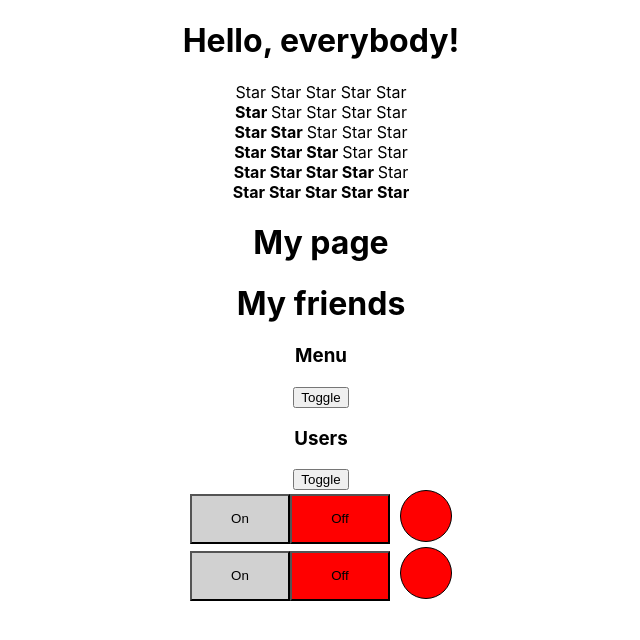
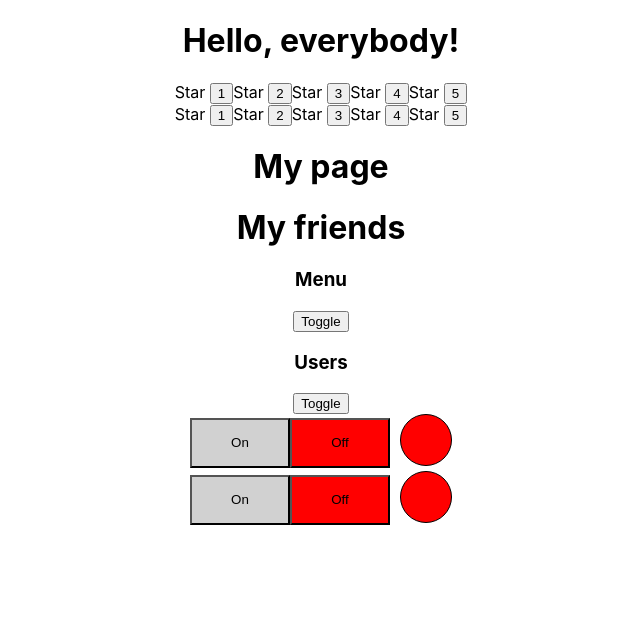
Before and after one commit to BlackLightninGg/React-is-very-simple, a React (Create React App) app: page / in a window 1280 px wide. Shown: the top 640 px of the page, without its empty margins (319-959 px from the left). Built offline with nearby package versions, Linux system fonts and the light colour scheme.

Commit message:
Added hook useState and buttons into component Rating , when click them, they make Star becomes bold

```diff
--- a/src/App.tsx
+++ b/src/App.tsx
@@ -9,12 +9,8 @@ function App() {
     return (
         <div className="App">
             <PageTitle title={"Hello, everybody!"}/>
-            <Rating value={0}/>
-            <Rating value={1}/>
-            <Rating value={2}/>
-            <Rating value={3}/>
-            <Rating value={4}/>
-            <Rating value={5}/>
+            <Rating/>
+            <Rating/>
             <PageTitle title={"My page"}/>
             <PageTitle title={"My friends"}/>
             <Accordion title={"Menu"}/>
--- a/src/components/Accordion/Accordion.tsx
+++ b/src/components/Accordion/Accordion.tsx
@@ -7,7 +7,6 @@ type AccordionPropsType = {
 export function Accordion(props: AccordionPropsType) {
 
     const [collapsed,useCollapsed] = useState<boolean>(false)
-    console.log(collapsed)
     const OnClickHandler = () => {
         useCollapsed(!collapsed)
     }
--- a/src/components/Rating/Rating.tsx
+++ b/src/components/Rating/Rating.tsx
@@ -1,17 +1,21 @@
-import React from "react";
+import React, {useState, MouseEvent} from "react";
 
-type RatingPropsType = {
-    value: 0 | 1 | 2 | 3 | 4 | 5
-}
 
-export function Rating(props: RatingPropsType) {
+
+export function Rating() {
+
+    const [countStarSelected,setCountStarSelected] = useState<number|string>(0)
+
+    function onclickButtonStarHandler(e:MouseEvent<HTMLButtonElement>){
+        setCountStarSelected(e.currentTarget.innerHTML)
+    }
 
     return  <div>
-        <Star selected={props.value > 0}/>
-        <Star selected={props.value > 1}/>
-        <Star selected={props.value > 2}/>
-        <Star selected={props.value > 3}/>
-        <Star selected={props.value > 4}/>
+        <Star selected={countStarSelected > 0}/><button onClick={onclickButtonStarHandler}>1</button>
+        <Star selected={countStarSelected > 1}/><button onClick={onclickButtonStarHandler}>2</button>
+        <Star selected={countStarSelected > 2}/><button onClick={onclickButtonStarHandler}>3</button>
+        <Star selected={countStarSelected > 3}/><button onClick={onclickButtonStarHandler}>4</button>
+        <Star selected={countStarSelected > 4}/><button onClick={onclickButtonStarHandler}>5</button>
     </div>
 
     // if (props.value === 1) {
```
